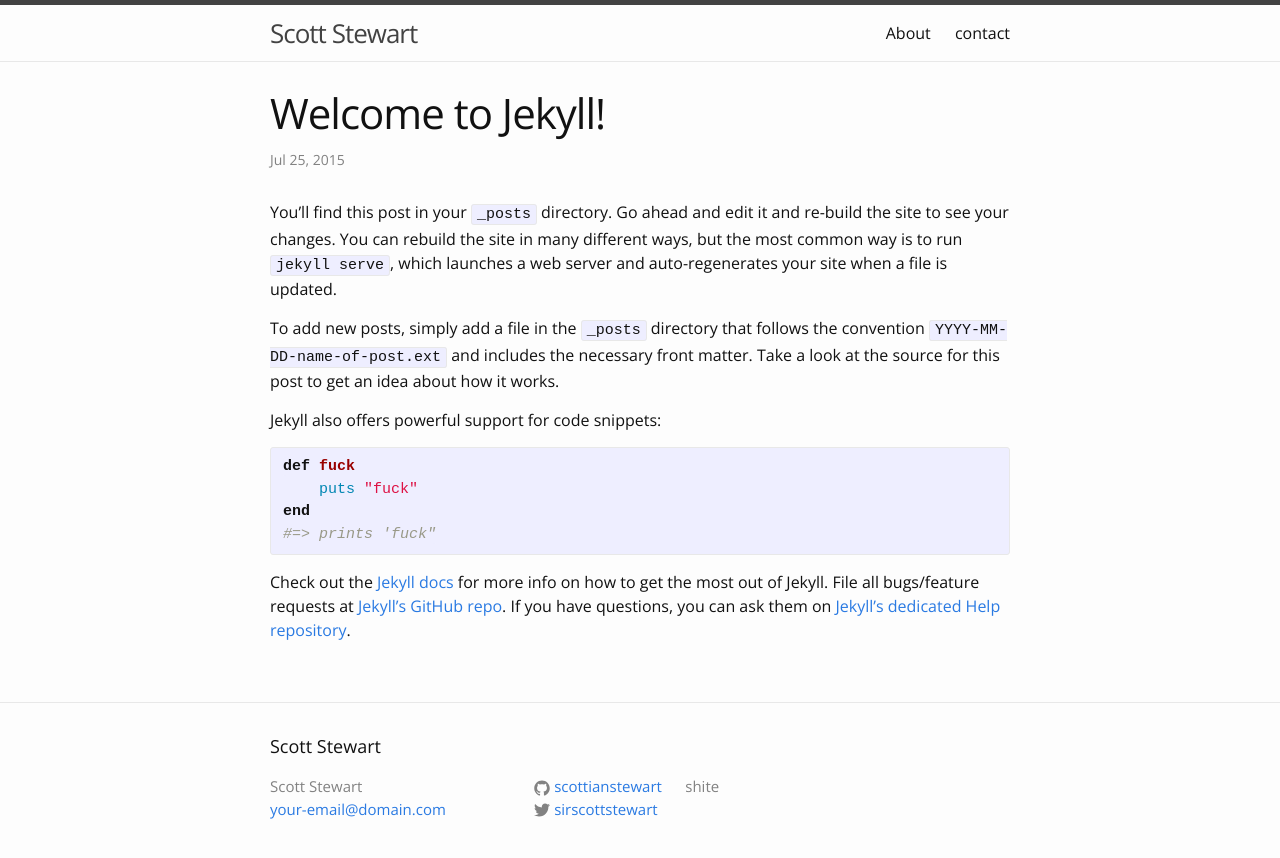
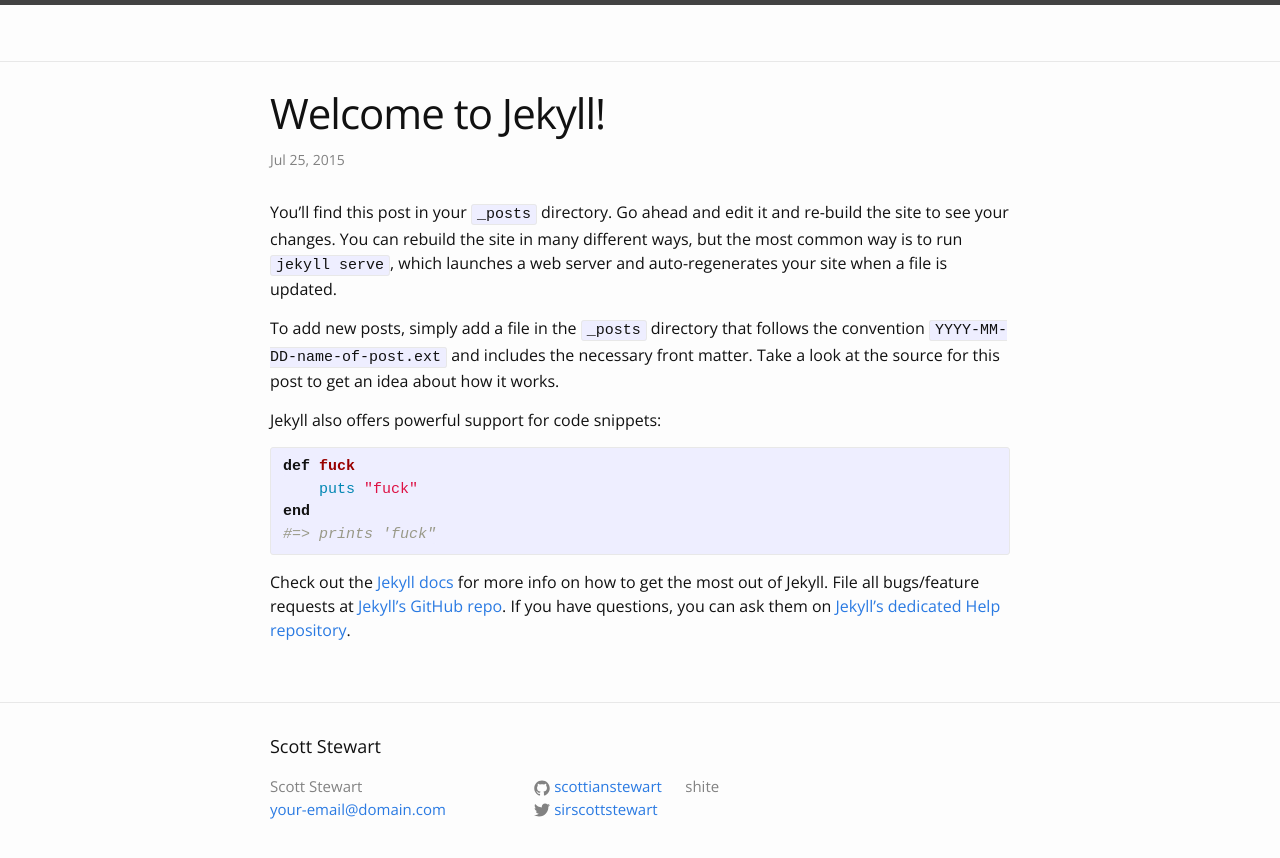
Before and after one commit to scottianstewart/scottstewart.co, a Jekyll site: the page built from _posts/2015-07-25-welcome-to-jekyll.markdown, in a window 1280 px wide. Shown: the top 858 px of the page. Built offline with Jekyll 4.4.1, drawn with Linux system fonts in a browser that asks for light colours.

Commit message:
did stuff

```diff
--- a/_includes/header.html
+++ b/_includes/header.html
@@ -1,27 +1,4 @@
 <header class="site-header">
 
-  <div class="wrapper">
-
-    <a class="site-title" href="{{ site.baseurl }}/">{{ site.title }}</a>
-
-    <nav class="site-nav">
-      <a href="#" class="menu-icon">
-        <svg viewBox="0 0 18 15">
-          <path fill="#424242" d="M18,1.484c0,0.82-0.665,1.484-1.484,1.484H1.484C0.665,2.969,0,2.304,0,1.484l0,0C0,0.665,0.665,0,1.484,0 h15.031C17.335,0,18,0.665,18,1.484L18,1.484z"/>
-          <path fill="#424242" d="M18,7.516C18,8.335,17.335,9,16.516,9H1.484C0.665,9,0,8.335,0,7.516l0,0c0-0.82,0.665-1.484,1.484-1.484 h15.031C17.335,6.031,18,6.696,18,7.516L18,7.516z"/>
-          <path fill="#424242" d="M18,13.516C18,14.335,17.335,15,16.516,15H1.484C0.665,15,0,14.335,0,13.516l0,0 c0-0.82,0.665-1.484,1.484-1.484h15.031C17.335,12.031,18,12.696,18,13.516L18,13.516z"/>
-        </svg>
-      </a>
-
-      <div class="trigger">
-        {% for page in site.pages %}
-          {% if page.title %}
-          <a class="page-link" href="{{ page.url }}">{{ page.title }}</a>
-          {% endif %}
-        {% endfor %}
-      </div>
-    </nav>
-
-  </div>
 
 </header>
```
